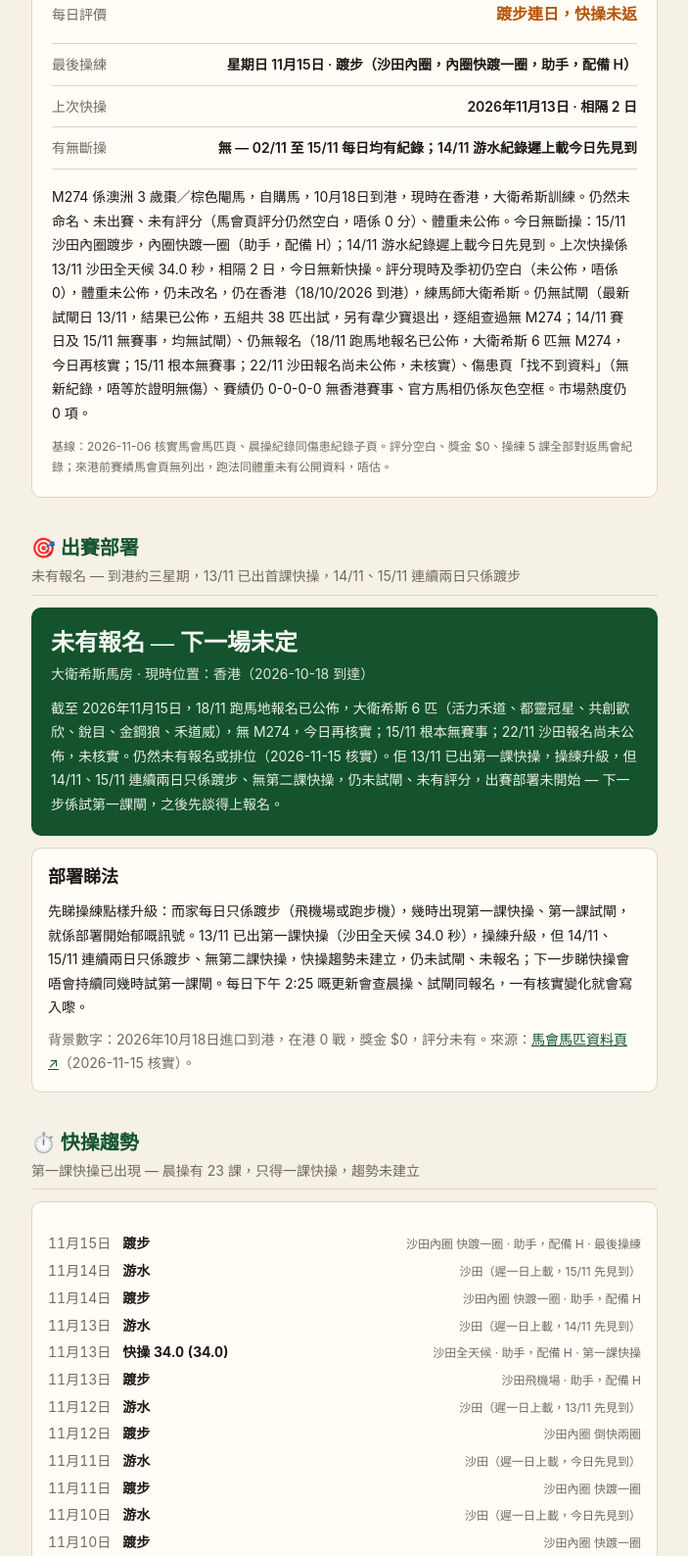
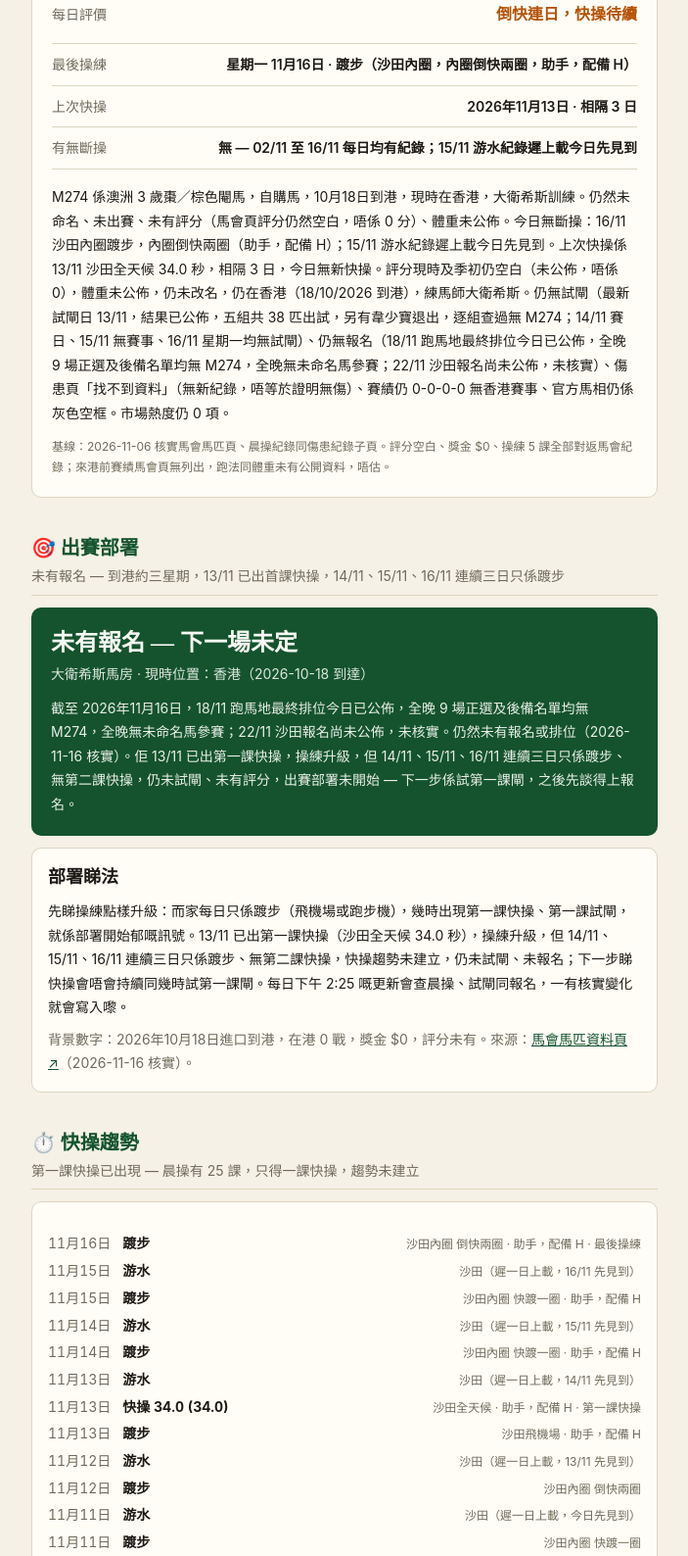
Before and after one commit to taiwah1995/san-zhi-ma-guan-zhu-zu, a plain HTML site: page m274.html in a window 1280 px wide. Shown: the part 682-2270 px from the top of the page at 98% size, without its empty margins (288-991 px from the left). Drawn offline with Linux system fonts and the light colour scheme.

Commit message:
Update m274.html (2026-11-16)

```diff
--- a/m274.html
+++ b/m274.html
@@ -259,7 +259,7 @@
       <header class="identity">
         <h1 class="font-display">🐴 M274關注組 <span class="code tnum">M274</span></h1>
         <p>未命名 · 大衛希斯馬房</p>
-        <p class="pubnote">資料截至 2026年11月15日</p>
+        <p class="pubnote">資料截至 2026年11月16日</p>
       </header>
 
       <div class="photo-placeholder" role="note" aria-label="馬相待核實">
@@ -284,7 +284,7 @@
           </div>
           <div>
             <dt>部署睇法</dt>
-            <dd>10月18日先到港，而家仍在操練初段：馬會晨操紀錄有 23 課，13/11 已出首課快操（沙田全天候 34.0 秒），未試閘、未有評分。14/11、15/11 連續兩日只係沙田內圈踱步（內圈快踱一圈，助手，配備 H），無第二課快操；14/11 游水紀錄遲上載今日先見到。部署就係等佢操起、試第一課閘，先有第一個真訊號。</dd>
+            <dd>10月18日先到港，而家仍在操練初段：馬會晨操紀錄有 25 課，13/11 已出首課快操（沙田全天候 34.0 秒），未試閘、未有評分。14/11、15/11、16/11 連續三日只係沙田內圈踱步，16/11 係內圈倒快兩圈（助手，配備 H），無第二課快操；15/11 游水紀錄遲上載今日先見到。部署就係等佢操起、試第一課閘，先有第一個真訊號。</dd>
           </div>
         </dl>
       </section>
@@ -293,7 +293,7 @@
       <section class="card" style="margin-top:20px; padding:20px;" aria-label="每日判斷">
         <div class="verdict-head">
           <div>
-            <p class="kicker">每日判斷 · 星期日 11月15日</p>
+            <p class="kicker">每日判斷 · 星期一 11月16日</p>
             <p class="verdict-word font-display" style="color: var(--chestnut);">持平</p>
           </div>
           <div class="rating-box">
@@ -304,52 +304,54 @@
         </div>
         <p class="phrase-row">
           <span class="lbl">每日評價</span>
-          <span class="phrase font-display" style="color: var(--chestnut);">踱步連日，快操未返</span>
+          <span class="phrase font-display" style="color: var(--chestnut);">倒快連日，快操待續</span>
         </p>
         <dl class="proof">
           <div>
             <dt>最後操練</dt>
-            <dd>星期日 11月15日 · 踱步（沙田內圈，內圈快踱一圈，助手，配備 H）</dd>
+            <dd>星期一 11月16日 · 踱步（沙田內圈，內圈倒快兩圈，助手，配備 H）</dd>
           </div>
           <div>
             <dt>上次快操</dt>
-            <dd>2026年11月13日 · 相隔 2 日</dd>
+            <dd>2026年11月13日 · 相隔 3 日</dd>
           </div>
           <div>
             <dt>有無斷操</dt>
-            <dd>無 — 02/11 至 15/11 每日均有紀錄；14/11 游水紀錄遲上載今日先見到</dd>
+            <dd>無 — 02/11 至 16/11 每日均有紀錄；15/11 游水紀錄遲上載今日先見到</dd>
           </div>
         </dl>
-        <p class="summary">M274 係澳洲 3 歲棗／棕色閹馬，自購馬，10月18日到港，現時在香港，大衛希斯訓練。仍然未命名、未出賽、未有評分（馬會頁評分仍然空白，唔係 0 分）、體重未公佈。今日無斷操：15/11 沙田內圈踱步，內圈快踱一圈（助手，配備 H）；14/11 游水紀錄遲上載今日先見到。上次快操係 13/11 沙田全天候 34.0 秒，相隔 2 日，今日無新快操。評分現時及季初仍空白（未公佈，唔係 0），體重未公佈，仍未改名，仍在香港（18/10/2026 到港），練馬師大衛希斯。仍無試閘（最新試閘日 13/11，結果已公佈，五組共 38 匹出試，另有韋少寶退出，逐組查過無 M274；14/11 賽日及 15/11 無賽事，均無試閘）、仍無報名（18/11 跑馬地報名已公佈，大衛希斯 6 匹無 M274，今日再核實；15/11 根本無賽事；22/11 沙田報名尚未公佈，未核實）、傷患頁「找不到資料」（無新紀錄，唔等於證明無傷）、賽績仍 0-0-0-0 無香港賽事、官方馬相仍係灰色空框。市場熱度仍 0 項。</p>
+        <p class="summary">M274 係澳洲 3 歲棗／棕色閹馬，自購馬，10月18日到港，現時在香港，大衛希斯訓練。仍然未命名、未出賽、未有評分（馬會頁評分仍然空白，唔係 0 分）、體重未公佈。今日無斷操：16/11 沙田內圈踱步，內圈倒快兩圈（助手，配備 H）；15/11 游水紀錄遲上載今日先見到。上次快操係 13/11 沙田全天候 34.0 秒，相隔 3 日，今日無新快操。評分現時及季初仍空白（未公佈，唔係 0），體重未公佈，仍未改名，仍在香港（18/10/2026 到港），練馬師大衛希斯。仍無試閘（最新試閘日 13/11，結果已公佈，五組共 38 匹出試，另有韋少寶退出，逐組查過無 M274；14/11 賽日、15/11 無賽事、16/11 星期一均無試閘）、仍無報名（18/11 跑馬地最終排位今日已公佈，全晚 9 場正選及後備名單均無 M274，全晚無未命名馬參賽；22/11 沙田報名尚未公佈，未核實）、傷患頁「找不到資料」（無新紀錄，唔等於證明無傷）、賽績仍 0-0-0-0 無香港賽事、官方馬相仍係灰色空框。市場熱度仍 0 項。</p>
         <p class="sourcenote">基線：2026-11-06 核實馬會馬匹頁、晨操紀錄同傷患紀錄子頁。評分空白、獎金 $0、操練 5 課全部對返馬會紀錄；來港前賽績馬會頁無列出，跑法同體重未有公開資料，唔估。</p>
       </section>
 
       <!-- 出賽部署 -->
       <div class="section-title" id="sec-deployment">
         <h2>🎯 出賽部署</h2>
-        <p>未有報名 — 到港約三星期，13/11 已出首課快操，14/11、15/11 連續兩日只係踱步</p>
+        <p>未有報名 — 到港約三星期，13/11 已出首課快操，14/11、15/11、16/11 連續三日只係踱步</p>
         <div class="rule"></div>
       </div>
       <section class="deploy-banner" aria-label="出賽部署狀態">
         <h3 class="font-display">未有報名 — 下一場未定</h3>
         <p class="where">大衛希斯馬房 · 現時位置：香港（2026-10-18 到達）</p>
-        <p class="body">截至 2026年11月15日，18/11 跑馬地報名已公佈，大衛希斯 6 匹（活力禾道、都靈冠星、共創歡欣、銳目、金鋼狼、禾道威），無 M274，今日再核實；15/11 根本無賽事；22/11 沙田報名尚未公佈，未核實。仍然未有報名或排位（2026-11-15 核實）。佢 13/11 已出第一課快操，操練升級，但 14/11、15/11 連續兩日只係踱步、無第二課快操，仍未試閘、未有評分，出賽部署未開始 — 下一步係試第一課閘，之後先談得上報名。</p>
+        <p class="body">截至 2026年11月16日，18/11 跑馬地最終排位今日已公佈，全晚 9 場正選及後備名單均無 M274，全晚無未命名馬參賽；22/11 沙田報名尚未公佈，未核實。仍然未有報名或排位（2026-11-16 核實）。佢 13/11 已出第一課快操，操練升級，但 14/11、15/11、16/11 連續三日只係踱步、無第二課快操，仍未試閘、未有評分，出賽部署未開始 — 下一步係試第一課閘，之後先談得上報名。</p>
       </section>
       <section class="card mt deploy-view" aria-label="部署睇法">
         <h3 class="font-display">部署睇法</h3>
-        <p>先睇操練點樣升級：而家每日只係踱步（飛機場或跑步機），幾時出現第一課快操、第一課試閘，就係部署開始郁嘅訊號。13/11 已出第一課快操（沙田全天候 34.0 秒），操練升級，但 14/11、15/11 連續兩日只係踱步、無第二課快操，快操趨勢未建立，仍未試閘、未報名；下一步睇快操會唔會持續同幾時試第一課閘。每日下午 2:25 嘅更新會查晨操、試閘同報名，一有核實變化就會寫入嚟。</p>
-        <p class="dim">背景數字：2026年10月18日進口到港，在港 0 戰，獎金 $0，評分未有。來源：<a href="https://racing.hkjc.com/zh-hk/local/information/horse?horseid=HK_2026_M274" target="_blank" rel="noreferrer">馬會馬匹資料頁 ↗</a>（2026-11-15 核實）。</p>
+        <p>先睇操練點樣升級：而家每日只係踱步（飛機場或跑步機），幾時出現第一課快操、第一課試閘，就係部署開始郁嘅訊號。13/11 已出第一課快操（沙田全天候 34.0 秒），操練升級，但 14/11、15/11、16/11 連續三日只係踱步、無第二課快操，快操趨勢未建立，仍未試閘、未報名；下一步睇快操會唔會持續同幾時試第一課閘。每日下午 2:25 嘅更新會查晨操、試閘同報名，一有核實變化就會寫入嚟。</p>
+        <p class="dim">背景數字：2026年10月18日進口到港，在港 0 戰，獎金 $0，評分未有。來源：<a href="https://racing.hkjc.com/zh-hk/local/information/horse?horseid=HK_2026_M274" target="_blank" rel="noreferrer">馬會馬匹資料頁 ↗</a>（2026-11-16 核實）。</p>
       </section>
 
       <!-- 快操趨勢 -->
       <div class="section-title" id="sec-fastwork">
         <h2>⏱️ 快操趨勢</h2>
-        <p>第一課快操已出現 — 晨操有 23 課，只得一課快操，趨勢未建立</p>
+        <p>第一課快操已出現 — 晨操有 25 課，只得一課快操，趨勢未建立</p>
         <div class="rule"></div>
       </div>
       <section class="card" aria-label="快操趨勢">
         <ul class="fw-list">
-          <li><span class="d tnum">11月15日</span><span class="s">踱步</span><span class="n">沙田內圈 快踱一圈 · 助手，配備 H · 最後操練</span></li>
+          <li><span class="d tnum">11月16日</span><span class="s">踱步</span><span class="n">沙田內圈 倒快兩圈 · 助手，配備 H · 最後操練</span></li>
+          <li><span class="d tnum">11月15日</span><span class="s">游水</span><span class="n">沙田（遲一日上載，16/11 先見到）</span></li>
+          <li><span class="d tnum">11月15日</span><span class="s">踱步</span><span class="n">沙田內圈 快踱一圈 · 助手，配備 H</span></li>
           <li><span class="d tnum">11月14日</span><span class="s">游水</span><span class="n">沙田（遲一日上載，15/11 先見到）</span></li>
           <li><span class="d tnum">11月14日</span><span class="s">踱步</span><span class="n">沙田內圈 快踱一圈 · 助手，配備 H</span></li>
           <li><span class="d tnum">11月13日</span><span class="s">游水</span><span class="n">沙田（遲一日上載，14/11 先見到）</span></li>
@@ -373,7 +375,7 @@
           <li><span class="d tnum">11月3日</span><span class="s">踱步</span><span class="n">沙田 · 馬匹跑步機</span></li>
           <li><span class="d tnum">11月2日</span><span class="s">踱步</span><span class="n">沙田 · 馬匹跑步機 · 紀錄中最早一課</span></li>
         </ul>
-        <p class="fw-note">操練背景：馬會晨操紀錄只去到 11月2日，之前（包括 10月18日到港後嗰兩星期）無任何晨操紀錄 — 係無紀錄，唔等於斷操，唔會推斷。23 課：13 課踱步／跑步機、9 課游水、1 課快操。第一課快操 13/11 沙田全天候 34.0 秒，馬會頁顯示「34.0 (34.0)」，途程未列明，只照錄，唔估距離。15/11 無新快操，只得一課快操，快操趨勢未建立，唔會將一課快操講成定論；下一步睇快操會唔會持續同幾時試閘。06/11、07/11、08/11、09/11、10/11、11/11、12/11、13/11、14/11 游水紀錄都係遲一日先上載，屬馬會正常遲上載。</p>
+        <p class="fw-note">操練背景：馬會晨操紀錄只去到 11月2日，之前（包括 10月18日到港後嗰兩星期）無任何晨操紀錄 — 係無紀錄，唔等於斷操，唔會推斷。25 課：14 課踱步／跑步機、10 課游水、1 課快操。第一課快操 13/11 沙田全天候 34.0 秒，馬會頁顯示「34.0 (34.0)」，途程未列明，只照錄，唔估距離。16/11 無新快操，只得一課快操，快操趨勢未建立，唔會將一課快操講成定論；下一步睇快操會唔會持續同幾時試閘。06/11、07/11、08/11、09/11、10/11、11/11、12/11、13/11、14/11、15/11 游水紀錄都係遲一日先上載，屬馬會正常遲上載。</p>
       </section>
 
       <!-- 賽績 -->
@@ -384,7 +386,7 @@
       </div>
       <section class="card" aria-label="賽績">
         <p class="health-text">在港戰績 0戰 0冠 0亞 0季，獎金 $0 — 佢未喺香港出過賽，所以無名次、無走位、無重播可以列。來港前賽績方面，馬會馬匹頁無列出任何海外賽事，呢度照實寫無列出，唔會自己補。</p>
-        <p class="fine-note">賽績對返馬會馬匹資料頁（2026-11-15 核實）。</p>
+        <p class="fine-note">賽績對返馬會馬匹資料頁（2026-11-16 核實）。</p>
       </section>
 
       <!-- 試閘 -->
@@ -394,7 +396,7 @@
         <div class="rule"></div>
       </div>
       <section class="card" aria-label="試閘">
-        <p class="health-text">截至 2026年11月15日，M274 無任何試閘紀錄（已查 10月20日至11月5日全部試閘結果頁都無佢出現；最新試閘日 13/11，結果已公佈，五組共 38 匹出試，另有韋少寶退出，逐組查過無 M274；14/11 賽日及 15/11 無賽事，均無試閘）。第一課試閘會係佢到港後第一個公開考驗，到時先有走勢同評述可以分析。</p>
+        <p class="health-text">截至 2026年11月16日，M274 無任何試閘紀錄（已查 10月20日至11月5日全部試閘結果頁都無佢出現；最新試閘日 13/11，結果已公佈，五組共 38 匹出試，另有韋少寶退出，逐組查過無 M274；14/11 賽日、15/11 無賽事、16/11 星期一均無試閘）。第一課試閘會係佢到港後第一個公開考驗，到時先有走勢同評述可以分析。</p>
       </section>
 
       <!-- 健康紀錄 -->
@@ -403,7 +405,7 @@
         <p>公開紀錄，並非馬房內部獸醫報告</p>
         <div class="rule"></div>
       </div>
-      <p class="health-text">馬會傷患紀錄子頁（2026-11-15 查核）顯示「找不到資料」 — 即係呢匹馬無任何公開傷患或獸醫紀錄。呢一點要講清楚：無公開紀錄只係代表馬會無公佈過，唔等於證明佢從未有過任何健康問題。佢未出賽，所以亦無賽後獸醫檢查紀錄。14/11 游水紀錄遲上載今日先見到；樣本極少，唔會將一兩課踱步講成健康問題。</p>
+      <p class="health-text">馬會傷患紀錄子頁（2026-11-16 查核）顯示「找不到資料」 — 即係呢匹馬無任何公開傷患或獸醫紀錄。呢一點要講清楚：無公開紀錄只係代表馬會無公佈過，唔等於證明佢從未有過任何健康問題。佢未出賽，所以亦無賽後獸醫檢查紀錄。15/11 游水紀錄遲上載今日先見到；樣本極少，唔會將一兩課踱步講成健康問題。</p>
       <p class="link-row">
         <a href="https://racing.hkjc.com/zh-hk/showcase/trackwork?b_cid=EWRHQLC" target="_blank" rel="noreferrer">馬會每日晨操片段 ↗</a>
         <a href="https://racing.hkjc.com/zh-hk/showcase/barrier-trials?b_cid=EWRHQLC" target="_blank" rel="noreferrer">馬會試閘片段 ↗</a>
@@ -416,7 +418,7 @@
         <div class="rule"></div>
       </div>
       <section aria-label="市場熱度">
-        <p class="health-text">截至 2026年11月15日，關於 M274 本身嘅網上提及係零：專門新聞 0 項、貼士推介 0 項。</p>佢未命名、未出賽、未有評分、未試閘，10月18日先到港，暫時只有馬會馬匹頁一個官方來源，搵唔到提及係正常，照實寫 0，唔會虛構。</p>
+        <p class="health-text">截至 2026年11月16日，關於 M274 本身嘅網上提及係零：專門新聞 0 項、貼士推介 0 項。</p>佢未命名、未出賽、未有評分、未試閘，10月18日先到港，暫時只有馬會馬匹頁一個官方來源，搵唔到提及係正常，照實寫 0，唔會虛構。</p>
         <ul class="rows-list">
           <li>
             <div class="row-main">
@@ -426,7 +428,7 @@
             </div>
           </li>
         </ul>
-        <p class="fine-note">資料截至 2026年11月15日。同母半兄 Marwooba 係另一匹馬，佢嘅報道唔計入 M274 嘅熱度。</p>
+        <p class="fine-note">資料截至 2026年11月16日。同母半兄 Marwooba 係另一匹馬，佢嘅報道唔計入 M274 嘅熱度。</p>
       </section>
 
       <!-- 每日紀錄 -->
@@ -516,6 +518,11 @@
       // ---- Daily records: latest 10 first, older revealed 10 at a time ----
       (function () {
         var records = [
+          {
+            verdict: "持平",
+            date: "星期一 11月16日",
+            detail: "倒快連日，快操待續 · 最後操練 11月16日 踱步（沙田內圈，倒快兩圈） · 無試閘 · 未有評分"
+          },
           {
             verdict: "持平",
             date: "星期日 11月15日",
```
